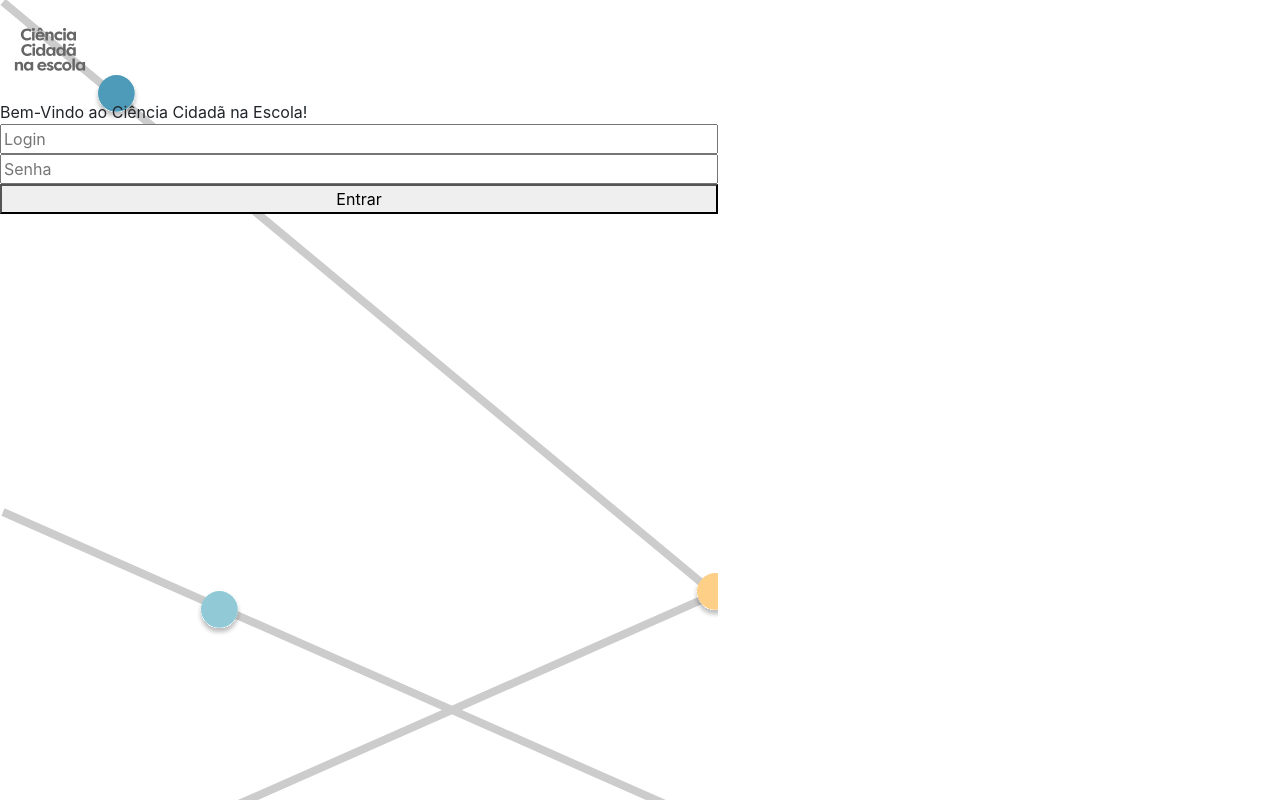
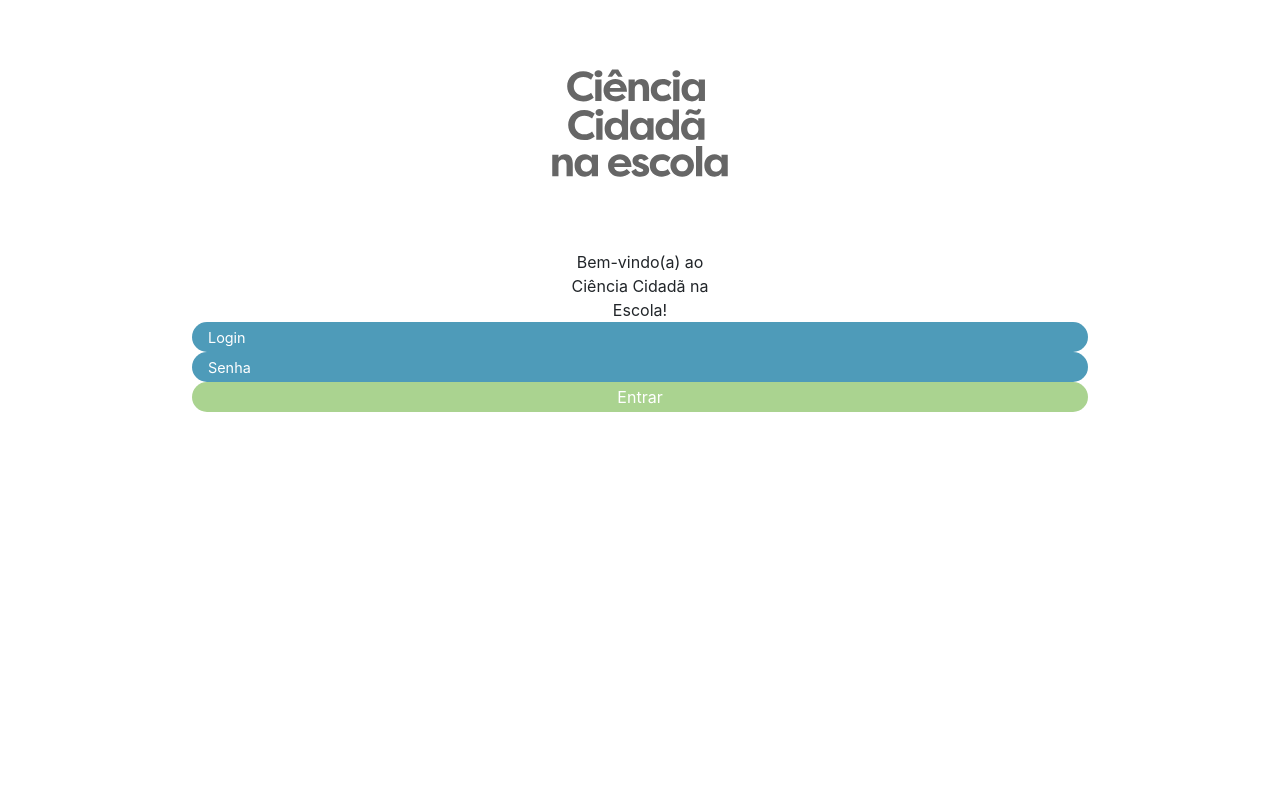
Before and after one commit to VRI-UFPR/CienciaNaEscola, a React (Create React App) app: page /login in a window 1280 px wide. Shown: the top 800 px of the page. Built offline with nearby package versions, Linux system fonts and the light colour scheme; a web font is replaced by a local one.

Commit message:
[ADD] estilização de alguns items

```diff
--- a/src/pages/LoginPage.jsx
+++ b/src/pages/LoginPage.jsx
@@ -2,22 +2,62 @@ import React from "react";
 import LoginTitle from "../assets/images/loginTitle.svg";
 import Background from "../assets/images/paginaInicialLogin.svg";
 
-const styles = `.login-wrapper {
+const styles = `
+    .login-wrapper {
     background-size: 100%;
     background-repeat: repeat-y;
-}`;
+    }
+
+    .login-title{
+        text-align: center;
+    }
+
+    .login-input{
+        width: 70%;
+        height: 30px;
+        background-color: #4E9BB9;
+        color: #FFFFFF;
+        font-size: 90%;
+        border-radius: 50px;
+        border: 0px;
+    }
+
+    ::placeholder {
+        color: #FFFFFF;
+    }
+
+    .login-button {
+        width: 70%;
+        height: 30px;
+        background-color: #AAD390;
+        color: #FFFFFF;
+        border-radius: 50px;
+        border: 0px;
+
+    }
+`;
 
 function LoginPage(props) {
     return (
-        <div style={{ backgroundImage: `url(${Background})`, width: "718px", height: "1349px" }}>
+        <div>
             <div className="login-wrapper d-flex flex-column">
-                <div className="d-flex align-items-center">
-                    <img src={LoginTitle} alt="" style={{ width: "100px", height: "100px" }} />
+                <div className="d-flex justify-content-center">
+                    <img src={LoginTitle} alt="" style={{ width: "250px", height: "250px" }} />
                 </div>
-                <span>Bem-Vindo ao Ciência Cidadã na Escola!</span>
-                <input type="text" placeholder="Login" />
-                <input type="text" placeholder="Senha" />
-                <button> Entrar </button>
+                <div className="d-flex justify-content-center">
+                    <span className="login-title">
+                        Bem-vindo(a) ao <br /> Ciência Cidadã na <br />
+                        Escola!
+                    </span>
+                </div>
+                <div className=" d-flex flex-column align-items-center">
+                    <input className="login-input px-3" type="text" placeholder="Login" />
+                    <input className="login-input px-3" type="text" placeholder="Senha" />
+                </div>
+
+                <div className="d-flex justify-content-center">
+                    <button className="login-button "> Entrar </button>
+                </div>
             </div>
             <style dangerouslySetInnerHTML={{ __html: styles }} />
         </div>
```
